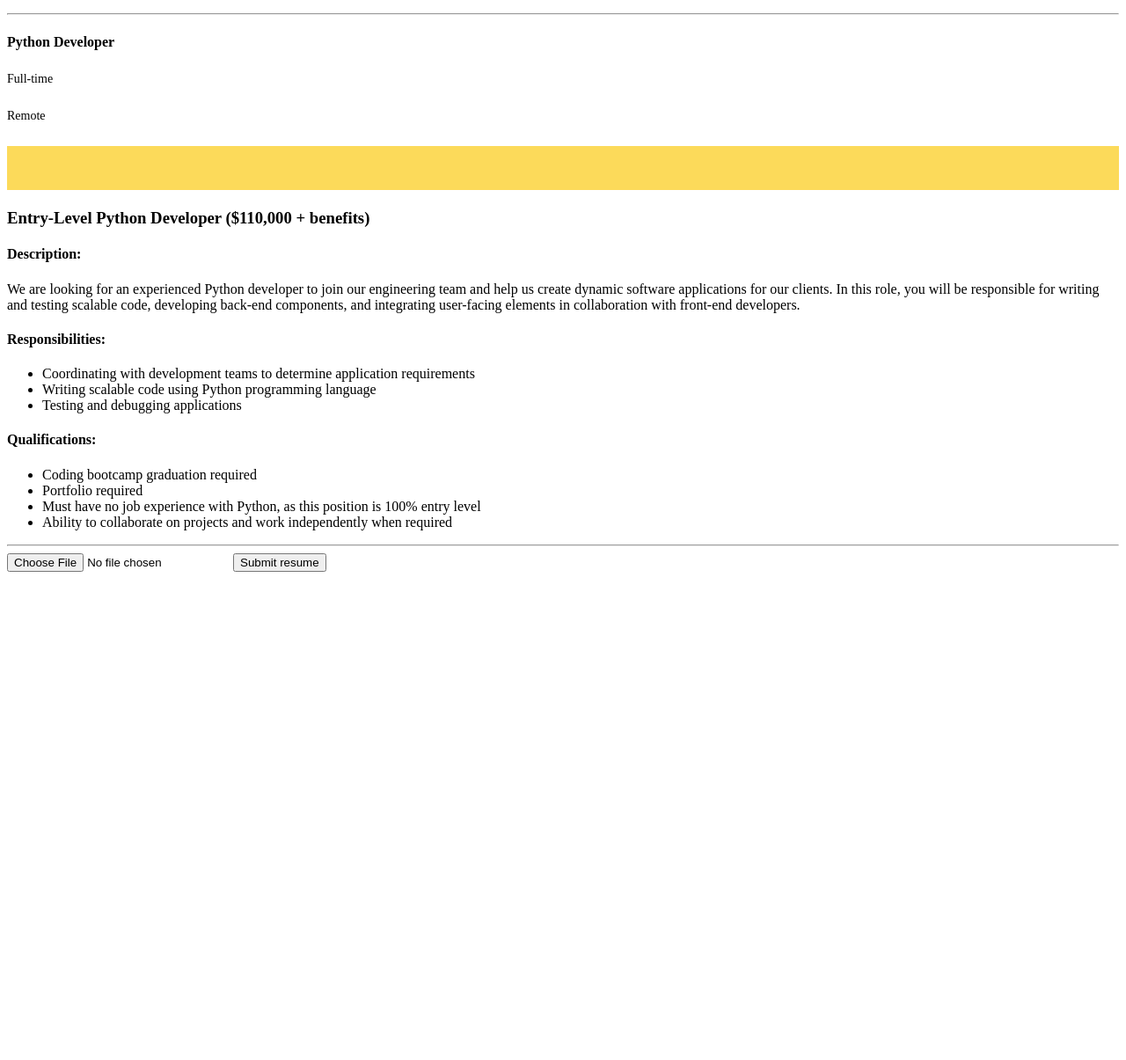
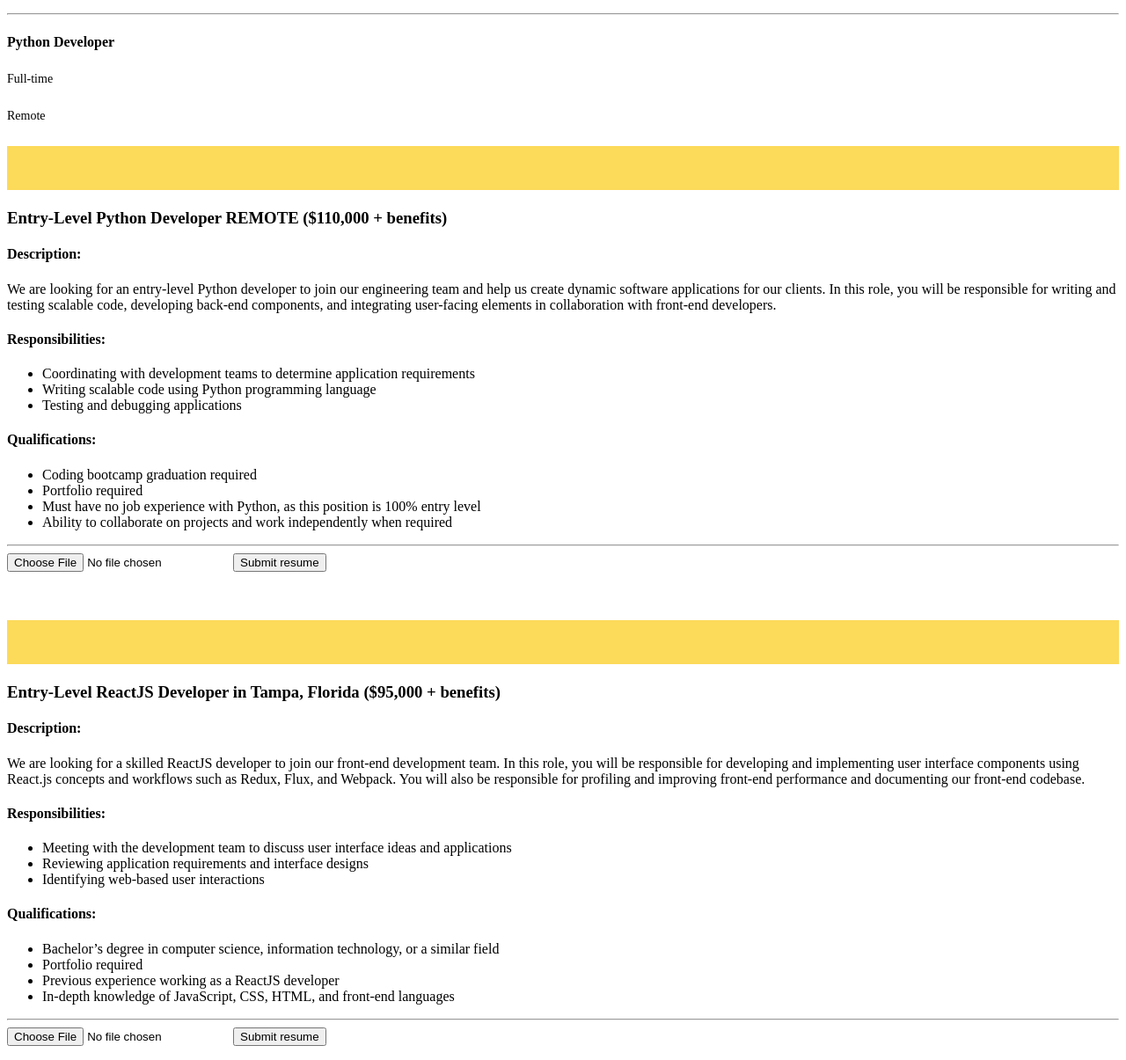
Before and after one commit to ViggoMode2021/Fresh_Tech_Talent_ATS, a Flask app: page / in a window 1280 px wide. Shown: the part 661-1866 px from the top of the page at 88% size. Before the commit the page ends 1311 px from the top, so only its background shows below. Run offline with Flask 2, Linux system fonts and the light colour scheme.

Commit message:
Update sign_up.html

```diff
--- a/templates/sign_up.html
+++ b/templates/sign_up.html
@@ -4,8 +4,21 @@
   <img src="/static/images/FTTats.jpg" width="350" height="400">
     </center>
 </head>
+
+  {% with messages = get_flashed_messages()  %}
+    {% if messages %}
+    {% for message in messages %}
+    <div id="confirmation-box" class="alert alert-success alert-dismissible fade show" role="alert">
+      {{ message }}
+      <button type="button" onclick="document.getElementById('confirmation-box').style.display = 'none'" class="close" data-dismiss="alert" aria-label="Close">
+      </button>
+    </div>
+    {% endfor %}
+    {% endif %}
+    {% endwith %}
+
 <center>
-  <a href="https://phto.co" target="_blank"><img width="60" src="https://cdn.shopify.com/s/files/1/1473/7104/t/3/assets/logo.png?8623046329045085914"></a>
+  <a href="https://github.com/ViggoMode2021/Fresh_Tech_Talent_ATS" target="_blank"><img width="60" src="https://imgs.search.brave.com/uZ3w9kTKDCmR5PrCI-mWJOqkXx_XlT14mNDEaNcRGu0/rs:fit:474:225:1/g:ce/aHR0cHM6Ly90c2Uz/Lm1tLmJpbmcubmV0/L3RoP2lkPU9JUC5j/a2VVRmsteWlkMHZm/V25kNTZ3N3dBSGFI/YSZwaWQ9QXBp"></a>
 </center><br>
 <center>
   <h1 style="padding-bottom: 15px;">Fresh Tech Talent ATS Open Positions</h1></center>
@@ -19,18 +32,6 @@
     <h4 style="font-family: 'Avenir'; line-height: 24px; font-weight: 300; font-size: 14px;" class="col-md-4 col-sm-4 col-xs-6" style="align: left;"><span data-tooltip="Whenever we need ya!" tabindex="0">Full-time</span></h4>
     <h4 style="font-family: 'Avenir'; line-height: 24px; font-weight: 300; font-size: 14px;" class="col-md-2 col-sm-2 col-xs-6"><span data-tooltip="Yes, anywhere" tabindex="0">Remote</span></h4></div>
 
-  {% with messages = get_flashed_messages()  %}
-    {% if messages %}
-    {% for message in messages %}
-    <div id="confirmation-box" class="alert alert-success alert-dismissible fade show" role="alert">
-      {{ message }}
-      <button type="button" onclick="document.getElementById('confirmation-box').style.display = 'none'" class="close" data-dismiss="alert" aria-label="Close">
-      </button>
-    </div>
-    {% endfor %}
-    {% endif %}
-    {% endwith %}
-
 <div class="col-md-12 col-sm-12 col-xs-12">
   <div style="height: auto; background: #fcda5a; color: #1c1d1d; margin-bottom: 20px;">
     <h4 style="font-size: 16px; font-weight: 500; font-family: 'Avenir'; line-height: 40px; text-align: center; padding: 30px 20px 20px 20px;"></h4>
@@ -40,9 +41,9 @@
 <div class="modal-container">
   <label for="custsuppspec" class="modal-overlay"></label>
   <div class="modal-content">
-    <h3 class="modal-title">Entry-Level Python Developer ($110,000 + benefits)</h3>
+    <h3 class="modal-title">Entry-Level Python Developer REMOTE ($110,000 + benefits)</h3>
     <h4>Description:</h4>
-    <p>We are looking for an experienced Python developer to join our engineering team and help us create dynamic software applications for our clients. In this role, you will be responsible for writing and testing scalable code, developing back-end components, and integrating user-facing elements in collaboration with front-end developers.</p>
+    <p>We are looking for an entry-level Python developer to join our engineering team and help us create dynamic software applications for our clients. In this role, you will be responsible for writing and testing scalable code, developing back-end components, and integrating user-facing elements in collaboration with front-end developers.</p>
     <h4>Responsibilities:</h4>
     <ul>
       <li>Coordinating with development teams to determine application requirements</li>
@@ -60,5 +61,39 @@
   <form action="/python_job_submit" method="POST" enctype="multipart/form-data">
       <input type="file" name="file" value="file">
     <button class="custom-btn btn-3" name="upload" id="upload"><span>Submit resume</span></button>
+
+</form>  </div>
+  <br>
+
+  <div class="col-md-12 col-sm-12 col-xs-12">
+  <div style="height: auto; background: #fcda5a; color: #1c1d1d; margin-bottom: 20px;">
+    <h4 style="font-size: 16px; font-weight: 500; font-family: 'Avenir'; line-height: 40px; text-align: center; padding: 30px 20px 20px 20px;"></h4>
+  </div>
+</div>
+
+  <div class="modal-container">
+  <label for="custsuppspec" class="modal-overlay"></label>
+  <div class="modal-content">
+    <h3 class="modal-title">Entry-Level ReactJS Developer in Tampa, Florida ($95,000 + benefits)</h3>
+    <h4>Description:</h4>
+    <p>We are looking for a skilled ReactJS developer to join our front-end development team. In this role, you will be responsible for developing and implementing user interface components using React.js concepts and workflows such as Redux, Flux, and Webpack. You will also be responsible for profiling and improving front-end performance and documenting our front-end codebase.
+</p>
+    <h4>Responsibilities:</h4>
+    <ul>
+      <li>Meeting with the development team to discuss user interface ideas and applications</li>
+      <li>Reviewing application requirements and interface designs</li>
+      <li>Identifying web-based user interactions</li>
+    </ul>
+    <h4>Qualifications:</h4>
+    <ul>
+      <li>Bachelor’s degree in computer science, information technology, or a similar field</li>
+      <li>Portfolio required</li>
+      <li>Previous experience working as a ReactJS developer</li>
+      <li>In-depth knowledge of JavaScript, CSS, HTML, and front-end languages</li>
+    </ul>
+    <hr>
+  <form action="/aws_job_submit" method="POST" enctype="multipart/form-data">
+      <input type="file" name="file" value="file">
+    <button class="custom-btn btn-3" name="upload" id="upload"><span>Submit resume</span></button>
 </form>  </div>
 </div>
```
